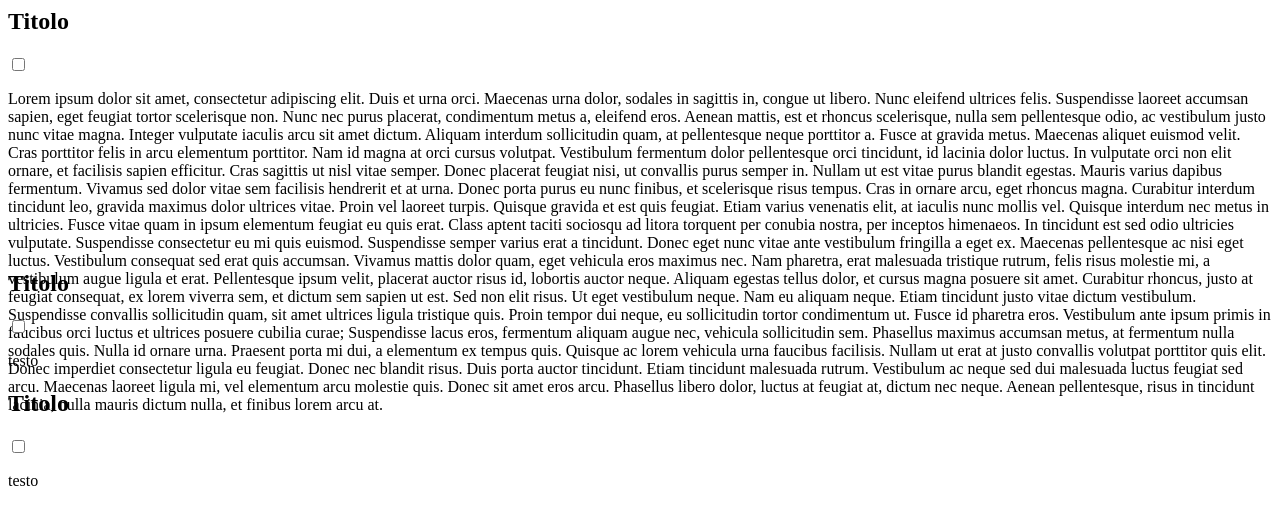
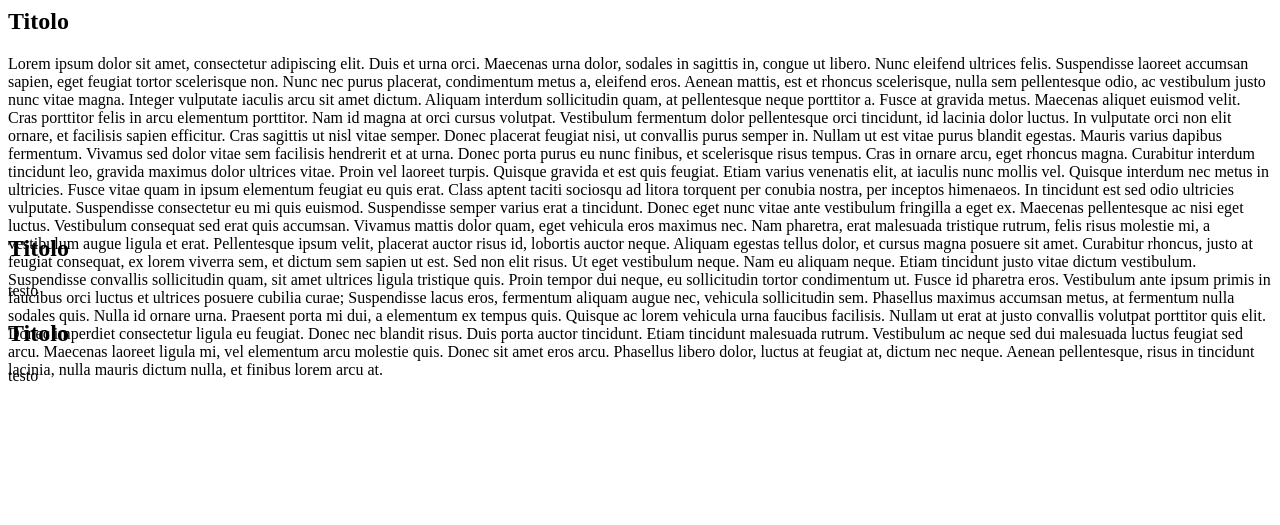
Before and after one commit to francesca-palladino/blog.svoltastudenti.it, a Jekyll site: the page it/faq.html, which Jekyll copies as it is, in a window 1280 px wide. Shown: the top 525 px of the page. Built offline with Jekyll 4.4.1, drawn with Linux system fonts in a browser that asks for light colours.

Commit message:
Update faq.html

```diff
--- a/it/faq.html
+++ b/it/faq.html
@@ -23,6 +23,10 @@ Duis porta auctor tincidunt. Etiam tincidunt malesuada rutrum. Vestibulum ac neq
   </p>
 </div>
 <style>
+  #faq .faq-trigger {
+    display: none;
+  }
+
   #faq p {
     max-height: 10em;
     transition: all 1s;
```
